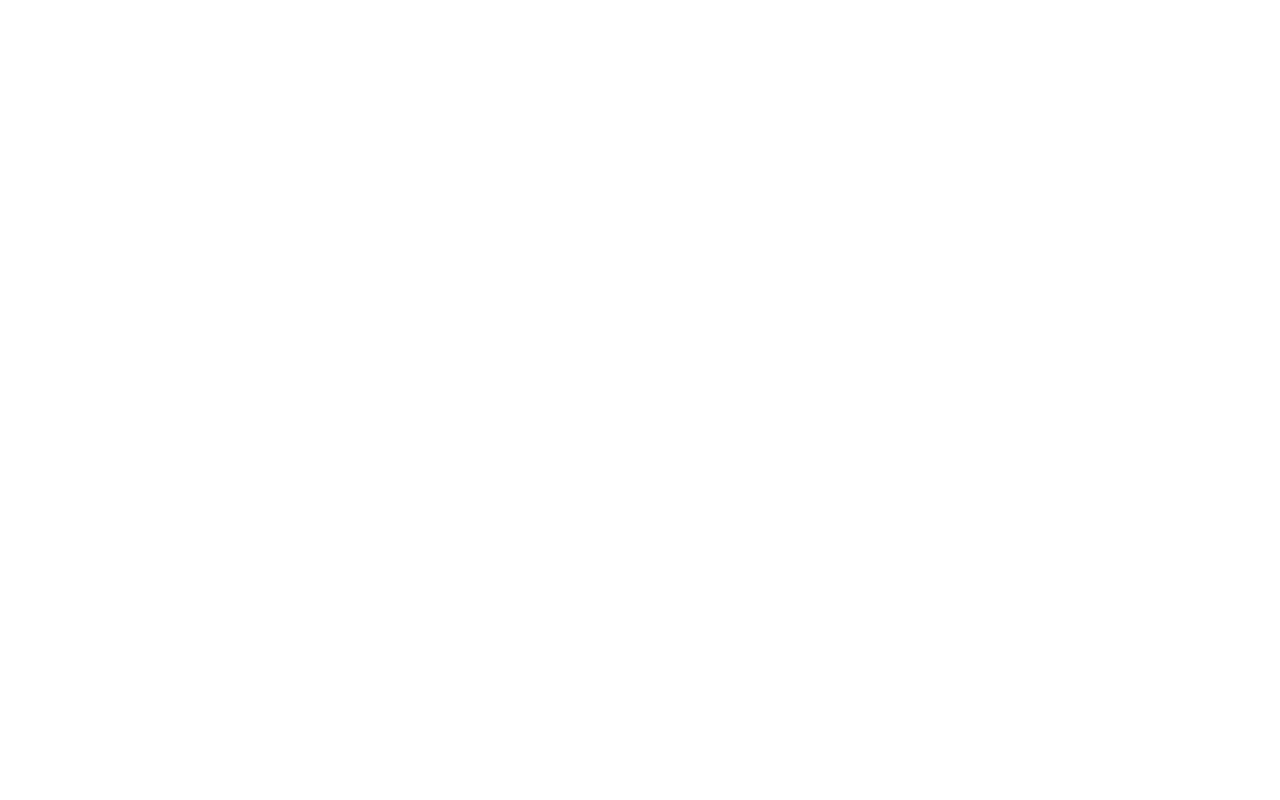
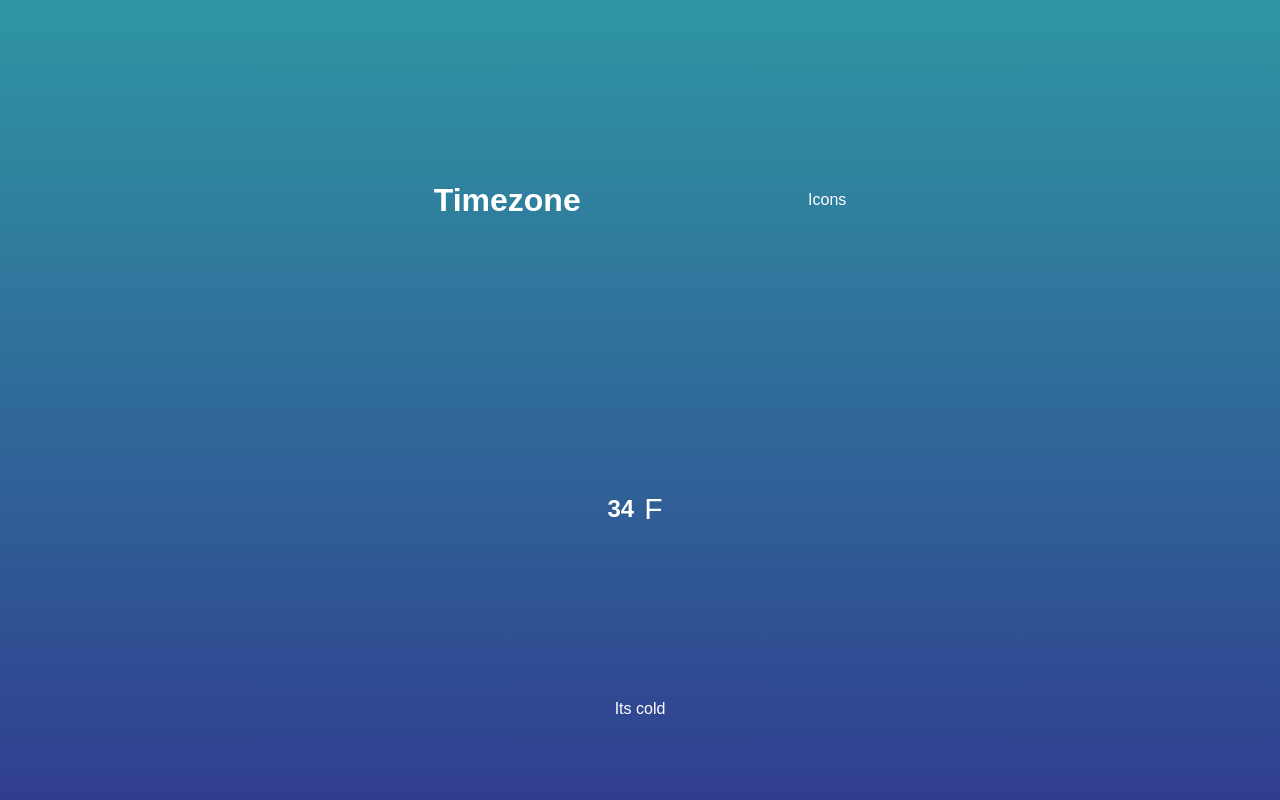
Before and after one commit to eloso85/New-Weather-App, a plain HTML site: page index.html in a window 1280 px wide. Drawn offline with Linux system fonts and the light colour scheme.

Commit message:
finshed css

```diff
--- a/assets/css/style.css
+++ b/assets/css/style.css
@@ -0,0 +1,41 @@
+* {
+    margin: 0;
+    padding: 0;
+    box-sizing: border-box;
+}
+
+body {
+    height: 100vh;
+    display: flex;
+    justify-content: center;
+    flex-direction: column;
+    align-items: center;
+    background: linear-gradient(rgb(47,150,163), rgb(48,62,143));
+    font-family: sans-serif;
+    color: white;
+}
+
+.location,
+.temperature{
+    height: 300vh;
+    width: 50%;
+    display: flex;
+    justify-content: space-around;
+    align-items: center;
+}
+.temperature{
+    flex-direction: column;
+}
+.degree-section{
+    display: flex;
+    align-items: center;
+    cursor: pointer;
+}
+
+.degree-section span{
+    margin: 10px;
+    font-size: 30px;
+}
+.degree-section h1{
+    font-size: 40px;
+}
--- a/index.html
+++ b/index.html
@@ -8,5 +8,19 @@
 </head>
 <body>
 
+
+  <div class="location">
+      <h1 class="location-timezone">Timezone</h1>
+      <p>Icons</p>
+  </div>
+  <div class="temperature">
+      <div class="degree-section">
+      <h2 class="temperature-degree">34</h2>
+      <span>F</span>
+      </div>
+      <div class="temperature-description">Its cold</div>
+  </div>
+
+    <script src="./assets/java/app.js"></script>
 </body>
 </html>
```
